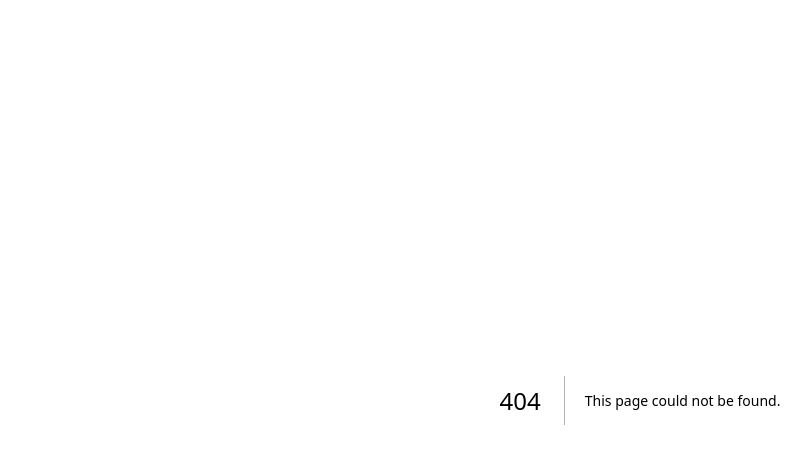
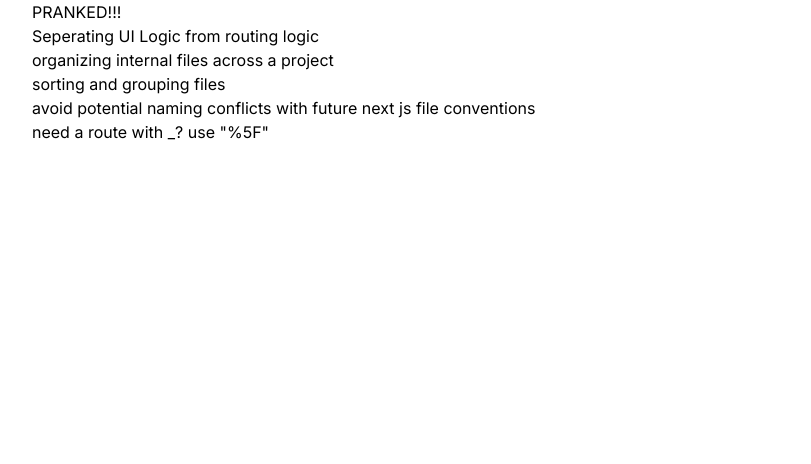
Before and after one commit to AdeptOfficial/adept.dev, a Next.js app: page /%5Flib in a window 1280 px wide. Before the commit this address had no page. Shown: the top 464 px of the page, without its empty margins (0-811 px from the left). Built offline with nearby package versions, Linux system fonts and the light colour scheme.

Commit message:
Private Routing

```diff
--- /dev/null
+++ b/app/%5Flib/page.tsx
@@ -0,0 +1,19 @@
+export default function PrivateRoute() {
+    return(
+        <div className='container'>
+        <h1> PRANKED!!! </h1>
+
+        Seperating UI Logic from routing logic
+        <br></br>
+        organizing internal files across a project
+        <br></br>
+        sorting and grouping files
+        <br></br>
+        avoid potential naming conflicts with future next js file conventions
+        <br></br>
+
+        need a route with _?
+        use "%5F"
+        </div>
+    )
+}
--- /dev/null
+++ b/app/_lib/page.tsx
@@ -0,0 +1,15 @@
+export default function PrivateRoute() {
+    return(
+        <div className='container'>
+        <h1> PRANKED!!! </h1>
+
+        Seperating UI Logic from routing logic
+        organizing internal files across a project
+        sorting and grouping files
+        avoid potential naming conflicts with future next js file conventions
+
+        need a route with _?
+        use "%5F"
+        </div>
+    )
+}
--- /dev/null
+++ b/app/not-found.tsx
@@ -0,0 +1,8 @@
+export default function NotFound() {
+    return(
+        <div className='container'>
+            <h2>Page not found</h2>
+            <p>GG - in to the void</p>
+        </div>
+    )
+}
--- /dev/null
+++ b/app/products/[productId]/reviews/[reviewId]/not-found.tsx
@@ -0,0 +1,7 @@
+export default function NotFound() {
+    return(
+        <div className='container'>
+        <h1>Review not found</h1>
+        </div>
+    )
+}
--- a/app/products/[productId]/reviews/[reviewId]/page.tsx
+++ b/app/products/[productId]/reviews/[reviewId]/page.tsx
@@ -1,9 +1,14 @@
+import { notFound } from "next/navigation"
+
 export default function ReviewDetails( { params }: {
     params: {
         productId: string;
         reviewId: string;
     }; // param is object with key with type String
 }) {
+    if (parseInt(params.reviewId) > 1000) {
+        notFound();
+    }
     return (
         <div className='container'>
             <h1> Review { params.reviewId } for Product {params.productId} </h1>
```
